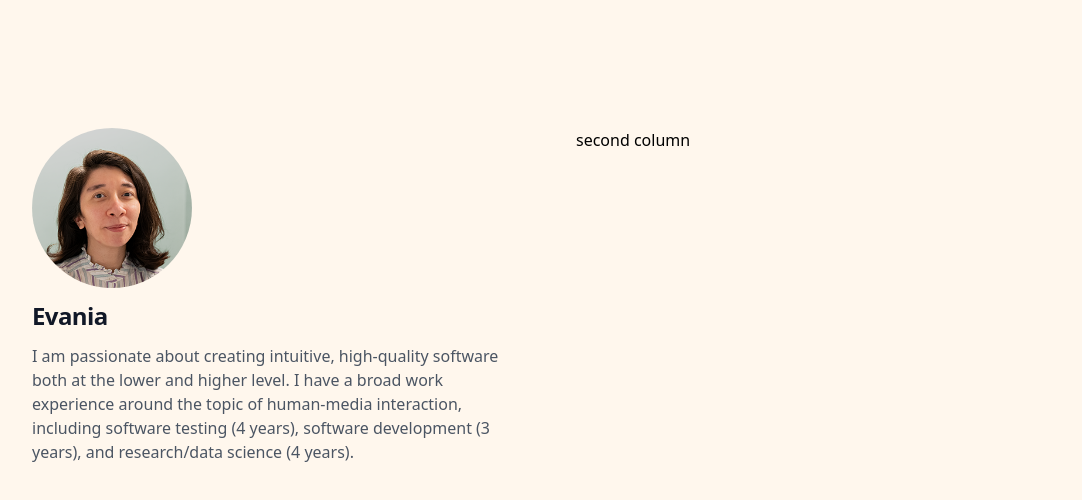
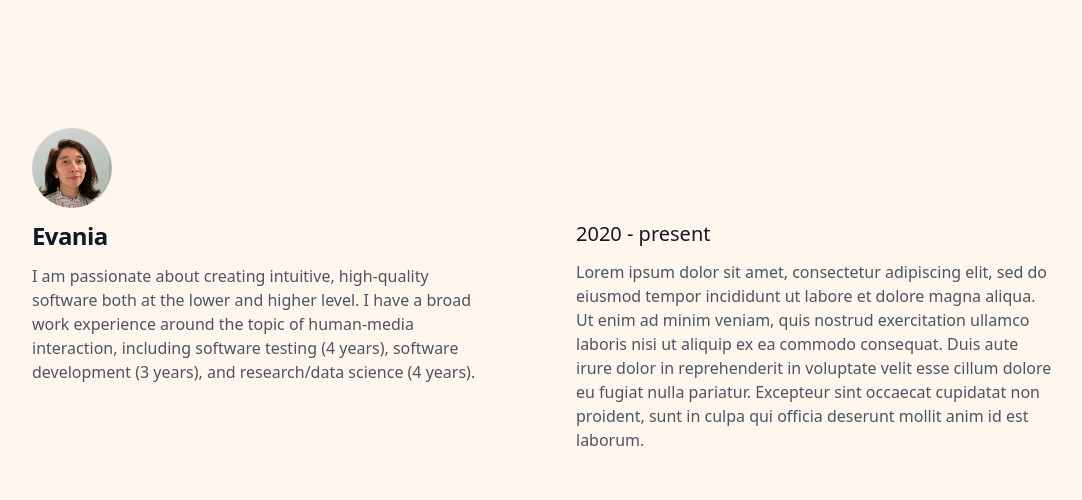
Before and after one commit to evania/evania.github.io, a plain HTML site: page index.html in a window 1280 px wide. Shown: the whole page, without its empty margins (96-1178 px from the left). Drawn offline with nearby package versions, Linux system fonts and the light colour scheme.

Commit message:
Initial commit

```diff
--- a/css/styles.css
+++ b/css/styles.css
@@ -1,3 +1,3 @@
 body {
-  background-color: #92a8d1;
-}
+	background-color: rgb(255 247 237);
+	}
--- a/index.html
+++ b/index.html
@@ -4,22 +4,23 @@
 
 <head>
 <script src="https://cdn.tailwindcss.com"></script>
-<style>
-body {background-color: rgb(255 247 237);}
-</style>
+<link href="css/styles.css" rel="stylesheet">
 
 </head>
 
 <body>
-<div class="bg-orange-50 py-24 sm:py-32">
+<div class="py-24 sm:py-32">
   <!--<div class="mx-auto grid max-w-7xl gap-20 px-6 lg:px-8 xl:grid-cols-2">-->
-  <div class="mx-auto px-8 lg:px-32 grid grid-cols-1 md:grid-cols-1 xl:grid-cols-2 gap-16">
-    <div class="max-w-lg">
-      <div><img class="size-20 md:size-40 rounded-full" src="img/selfportrait.png" alt=""></div>
-	  <h2 class="mt-3 text-pretty text-2xl font-semibold tracking-tight text-gray-900 sm:text-7xl md:text-7xl lg:text-2xl">Evania</h2>
-      <p class="mt-3 text-base text-gray-600 sm:text-5xl md:text-5xl lg:text-base">I am passionate about creating intuitive, high-quality software both at the lower and higher level. I have a broad work experience around the topic of human-media interaction, including software testing (4 years), software development (3 years), and research/data science (4 years).</p>
+  <div class="px-14 lg:px-32 grid grid-cols-1 md:grid-cols-1 xl:grid-cols-2 gap-16">
+    <div class="max-w-md lg:max-w-md md:max-w-full sm:max-w-full">
+      <div><img class="size-20 lg:size-20 md:size-32 sm:size-32 rounded-full" src="img/selfportrait.png" alt=""></div>
+	  <h2 class="mt-3 text-pretty text-2xl font-semibold tracking-tight text-gray-900 sm:text-5xl md:text-5xl lg:text-2xl">Evania</h2>
+      <p class="mt-3 text-base text-gray-600 sm:text-3xl md:text-3xl lg:text-base md:leading-relaxed sm:leading-relaxed">I am passionate about creating intuitive, high-quality software both at the lower and higher level. I have a broad work experience around the topic of human-media interaction, including software testing (4 years), software development (3 years), and research/data science (4 years).</p>
     </div>
-	<div><p>second column</p>
+	<div class="max-w-full">
+	<div class="lg:py-10"></div>
+	<h3 class="mt-3 text-xl text-gray-900 sm:text-4xl md:text-4xl lg:text-xl">2020 - present</h3>
+	<p class="mt-3 text-base text-gray-600 sm:text-3xl md:text-3xl lg:text-base md:leading-relaxed sm:leading-relaxed">Lorem ipsum dolor sit amet, consectetur adipiscing elit, sed do eiusmod tempor incididunt ut labore et dolore magna aliqua. Ut enim ad minim veniam, quis nostrud exercitation ullamco laboris nisi ut aliquip ex ea commodo consequat. Duis aute irure dolor in reprehenderit in voluptate velit esse cillum dolore eu fugiat nulla pariatur. Excepteur sint occaecat cupidatat non proident, sunt in culpa qui officia deserunt mollit anim id est laborum.</p>
     </div>
 	<!--<ul role="list"></ul>-->
     <!--<ul role="list" class="grid gap-x-8 gap-y-12 sm:grid-cols-2 sm:gap-y-16 xl:col-span-2">
```
